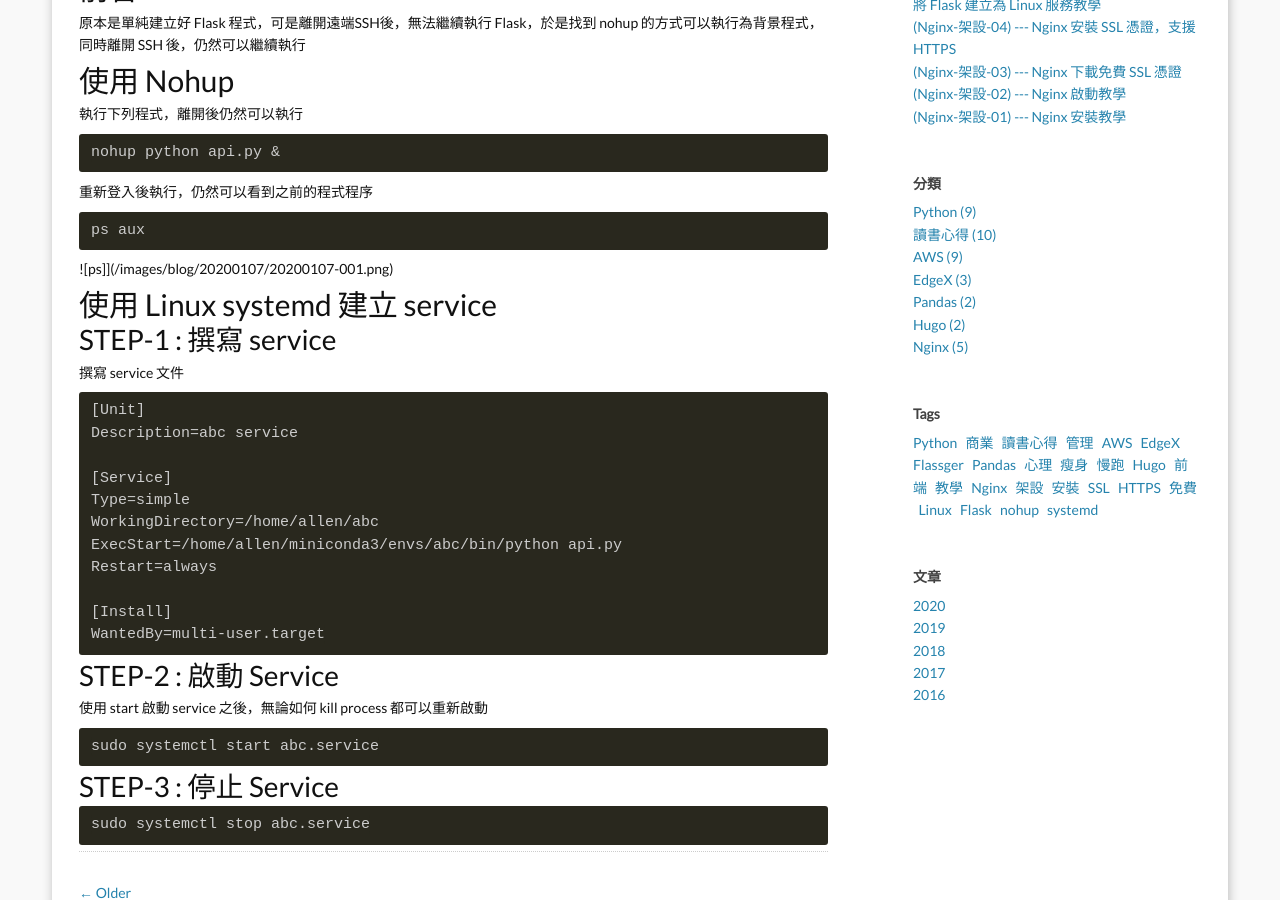
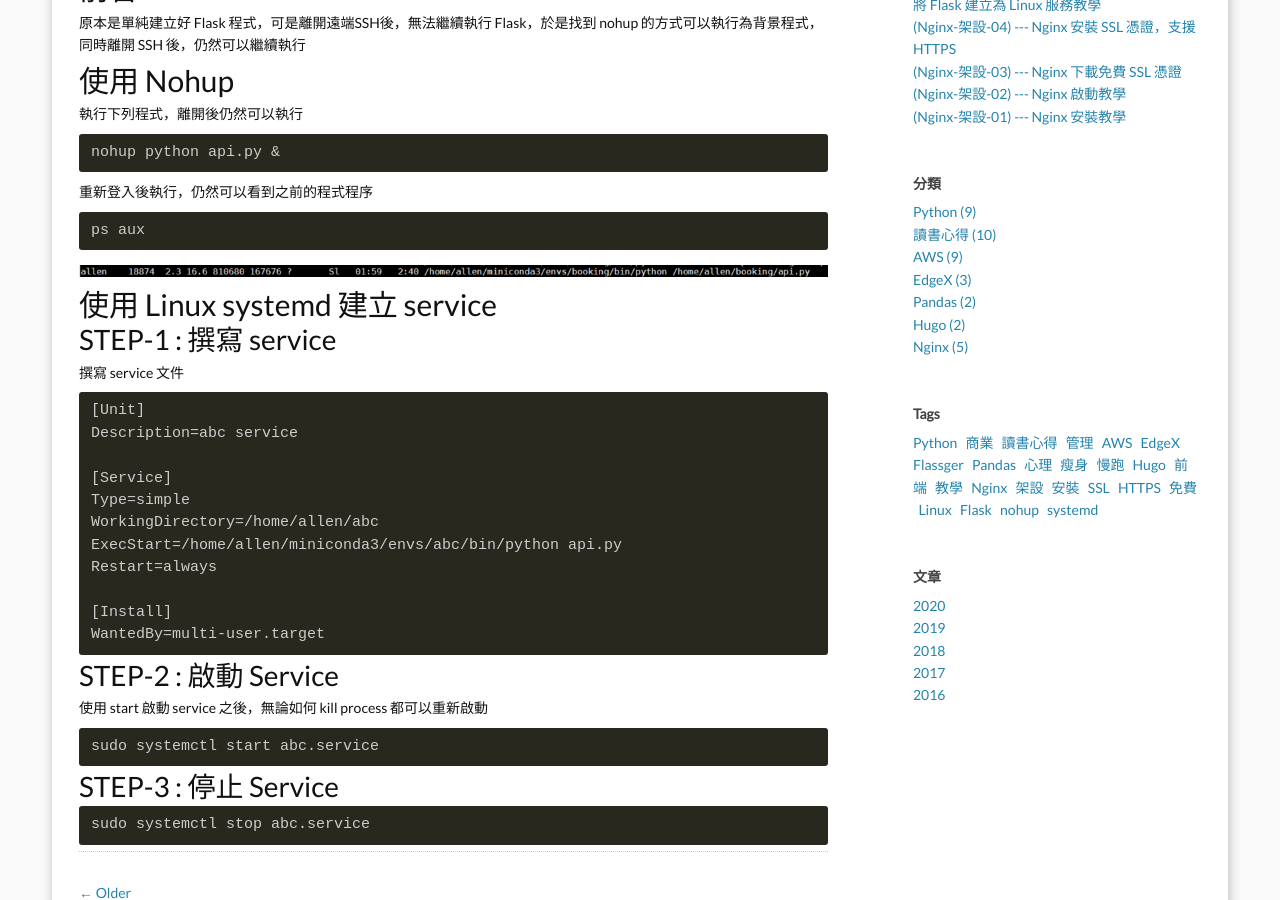
Before and after one commit to allenchien-tw/allenchien-tw.github.io, a Jekyll site: the page built from _posts/2020-01-07-linux-service.md, in a window 1280 px wide and 900 px high, scrolled down 516 px. Built offline with Jekyll 4.4.1, drawn with Linux system fonts in a browser that asks for light colours.

Commit message:
update: update content

````diff
--- a/_posts/2020-01-07-linux-service.md
+++ b/_posts/2020-01-07-linux-service.md
@@ -29,7 +29,7 @@ nohup python api.py &
 ```console
 ps aux
 ```
-![ps]](/images/blog/20200107/20200107-001.png)
+![ps](/images/blog/20200107/20200107-001.png)
 
 
 # 使用 Linux systemd 建立 service
````
